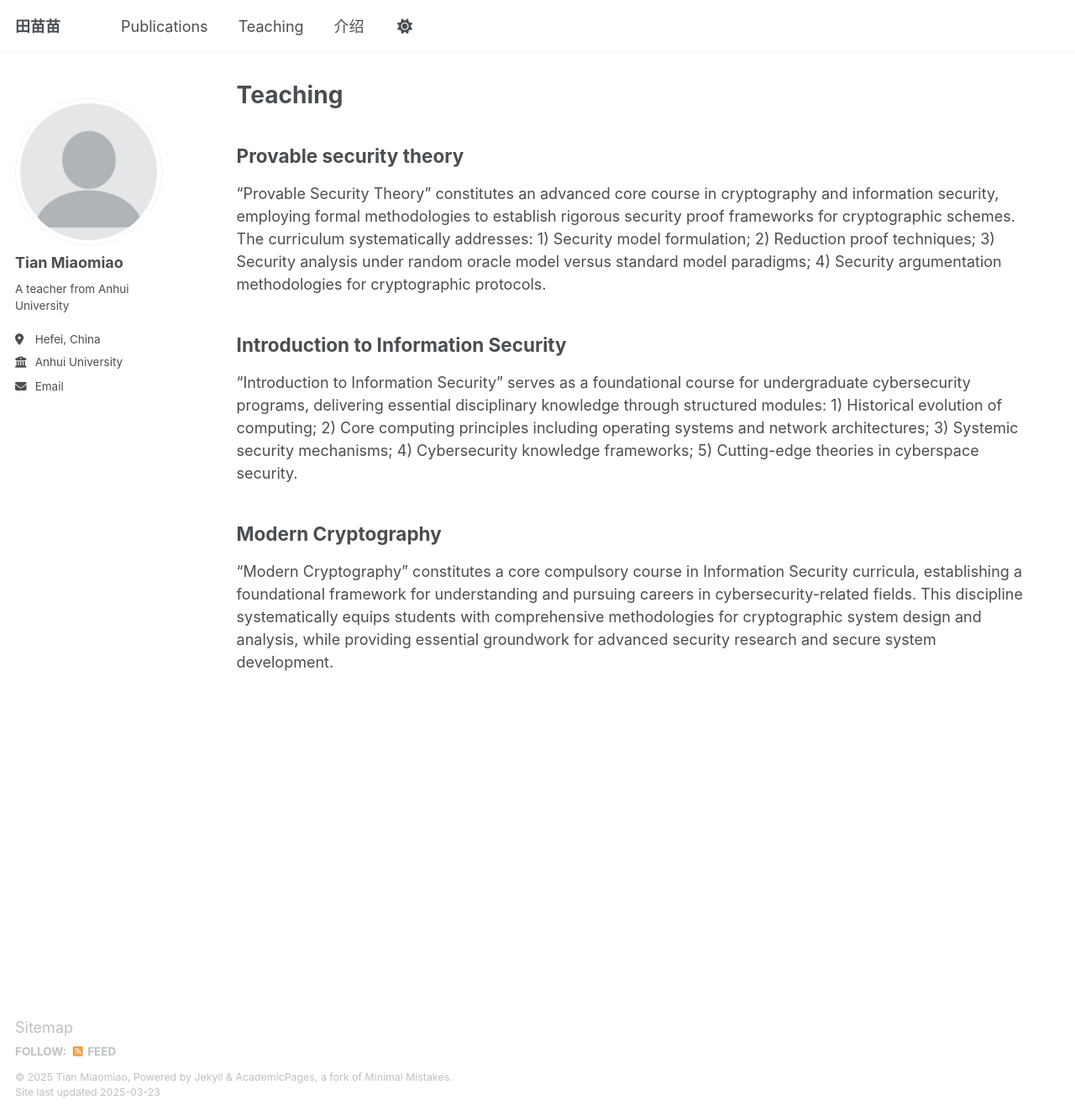
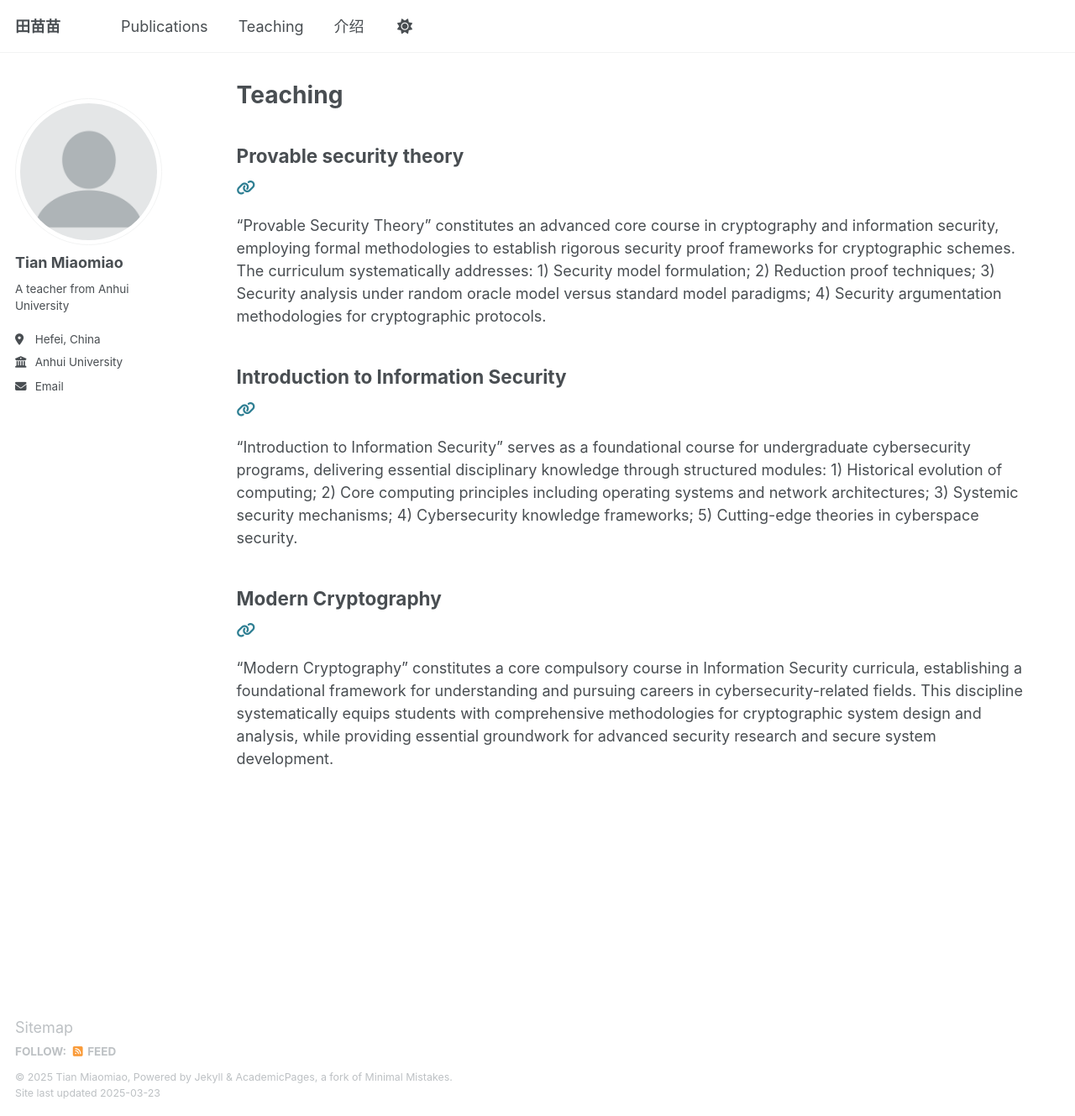
Before and after one commit to dmtian/dmtian.github.io, a Jekyll site: the page built from _pages/teaching.html, in a window 1280 px wide and 1329 px high. Shown: the whole window at 84% size. Built offline with Jekyll 4.4.1, drawn with Linux system fonts in a browser that asks for light colours.

Commit message:
Update archive-single.html

```diff
--- a/_includes/archive-single.html
+++ b/_includes/archive-single.html
@@ -28,7 +28,7 @@
 
     <h2 class="archive__item-title" itemprop="headline">
       {% if post.collection == 'teaching' %}
-        <h2>{{ title }}</h2>
+        <h2>{{ title }}</h2> <a href="{{ base_path }}{{ post.url }}" rel="permalink"><i class="fa fa-link" aria-hidden="true" title="permalink"></i><span class="sr-only">Permalink</span></a>
       {% elsif post.link %}
         <a href="{{ post.link }}">{{ title }}</a> <a href="{{ base_path }}{{ post.url }}" rel="permalink"><i class="fa fa-link" aria-hidden="true" title="permalink"></i><span class="sr-only">Permalink</span></a>
       {% else %}
```
